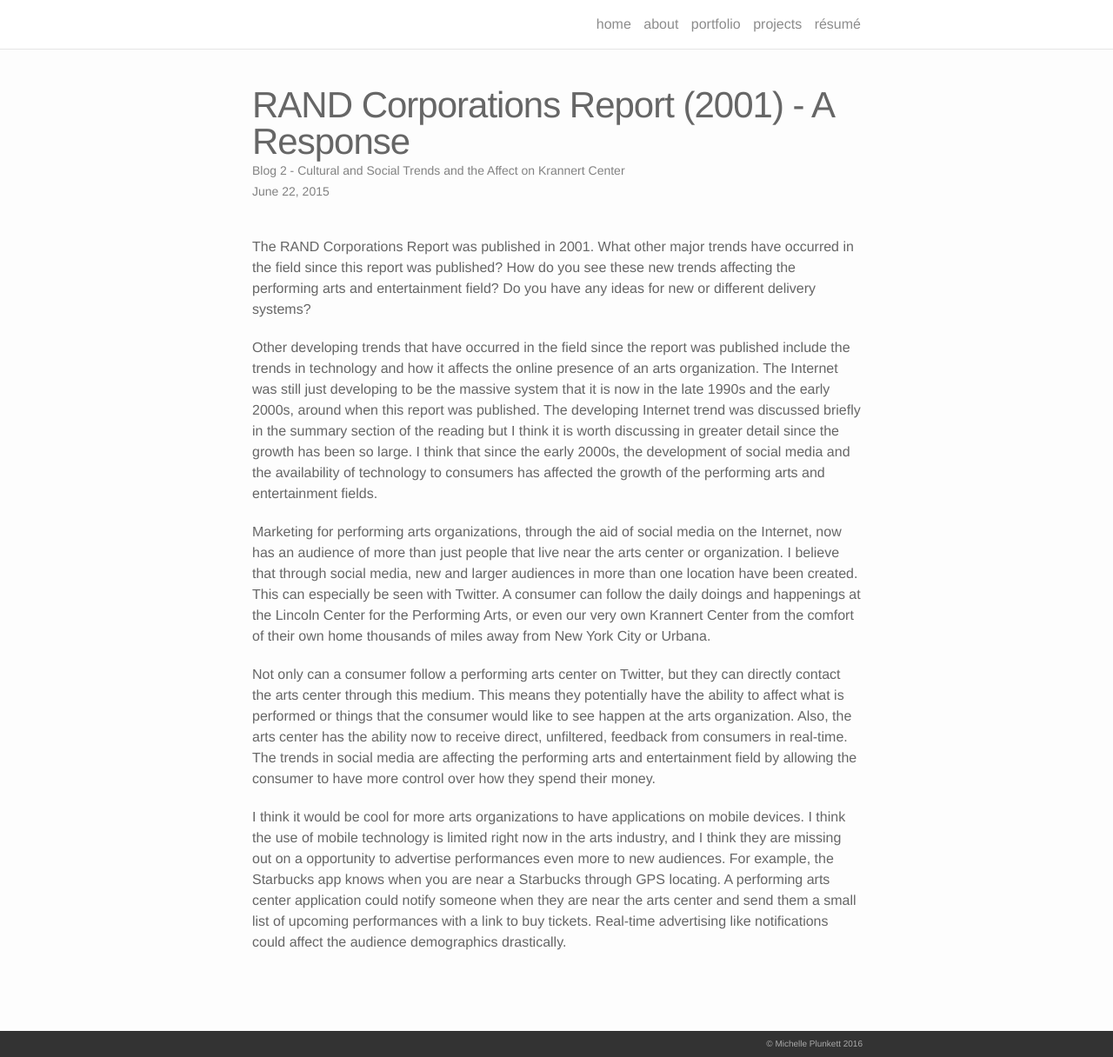
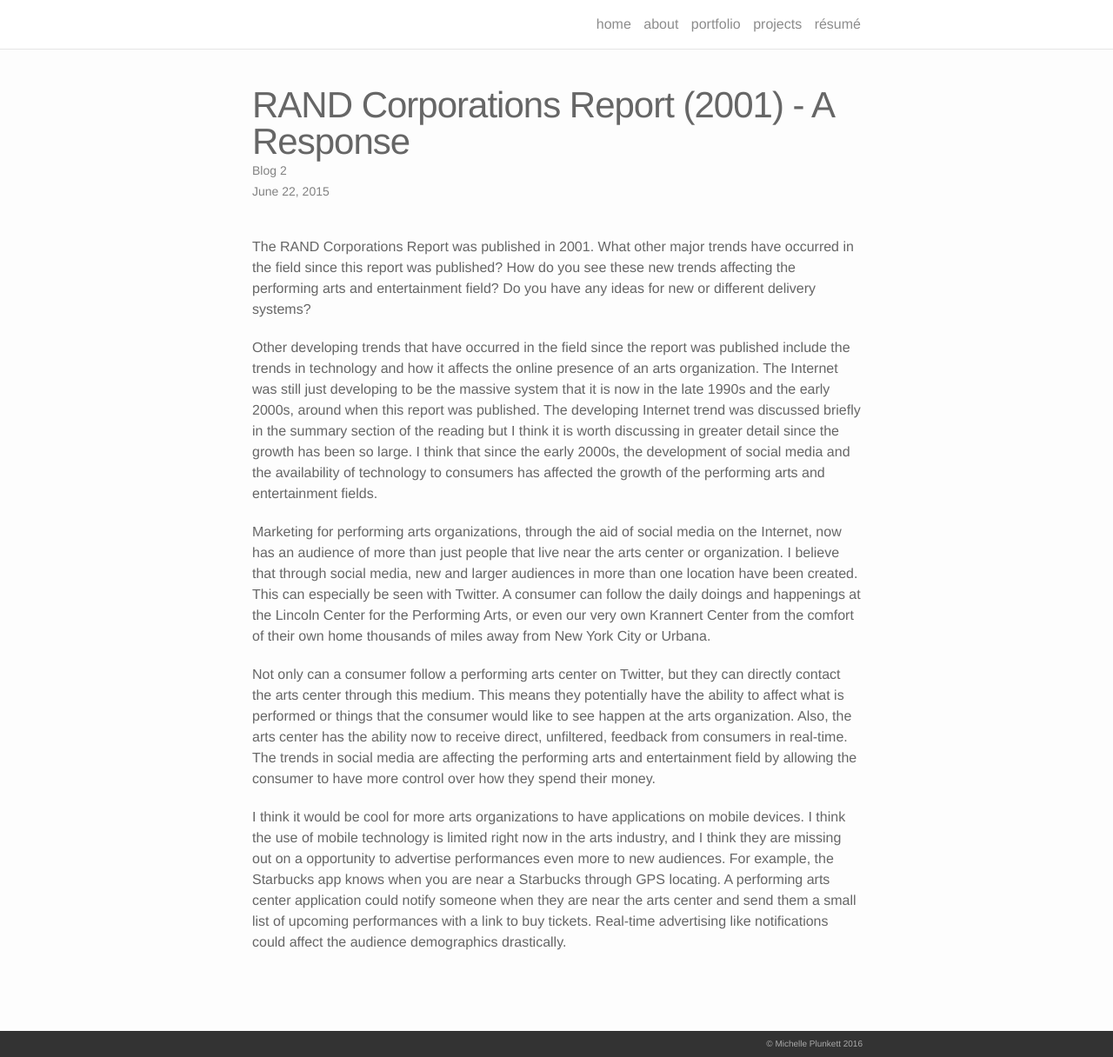
Before and after one commit to michelleplunkett/michelleplunkett.github.io, a Jekyll site: the page built from _portfolio/Blog_2.markdown, in a window 1280 px wide and 1216 px high. Shown: the whole window at 87% size. Built offline with Jekyll 4.4.1, drawn with Linux system fonts in a browser that asks for light colours; nearby versions of some CDN libraries.

Commit message:
update description

```diff
--- a/_portfolio/Blog_2.markdown
+++ b/_portfolio/Blog_2.markdown
@@ -1,7 +1,7 @@
 ---
 layout: post
 title: RAND Corporations Report (2001) - A Response
-description: Blog 2 - Cultural and Social Trends and the Affect on Krannert Center
+description: Blog 2
 date: 2015-06-22
 ---
 
```
